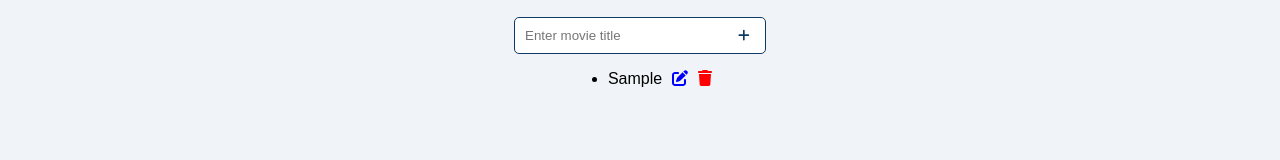
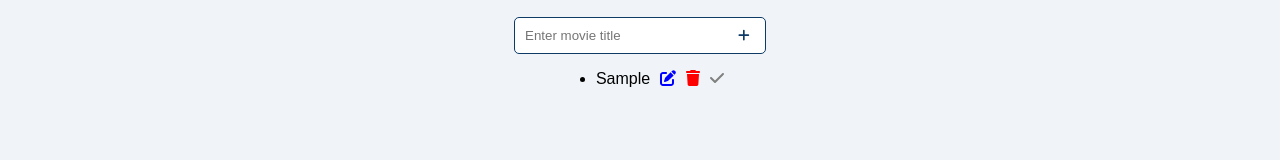
Before and after one commit to ealanis-droid/StreamList, a React (Create React App) app: page / in a window 1280 px wide. Both pictures are taken after typing "Sample" into the empty fields and a click on the button 744 px from the left and 158 px from the top of the page. Shown: the part 123-283 px from the top of the page. Built offline with nearby package versions, Linux system fonts and the light colour scheme.

Commit message:
Add a completion checkbox that when clicked adds a strikethrough and greys out text

```diff
--- a/src/components/StreamListPage.js
+++ b/src/components/StreamListPage.js
@@ -1,6 +1,6 @@
 import React, { useState, useEffect } from 'react';
 import { FontAwesomeIcon } from '@fortawesome/react-fontawesome';
-import { faTrash, faPlus, faEdit } from '@fortawesome/free-solid-svg-icons';
+import { faTrash, faPlus, faEdit, faCheck } from '@fortawesome/free-solid-svg-icons';
 
 const StreamListPage = () => {
   const [input, setInput] = useState('');
@@ -75,6 +75,11 @@ const StreamListPage = () => {
               onClick={() => handleDelete(index)}
               style={{ color: 'red', marginLeft: '10px', cursor: 'pointer' }}
             />
+            <FontAwesomeIcon
+              icon={faCheck}
+              onClick={() => handleComplete(index)}
+              style={{ color: item.completed ? 'green' : 'gray', marginLeft: '10px', cursor: 'pointer' }}
+            />
           </li>
         ))}
       </ul>
```
